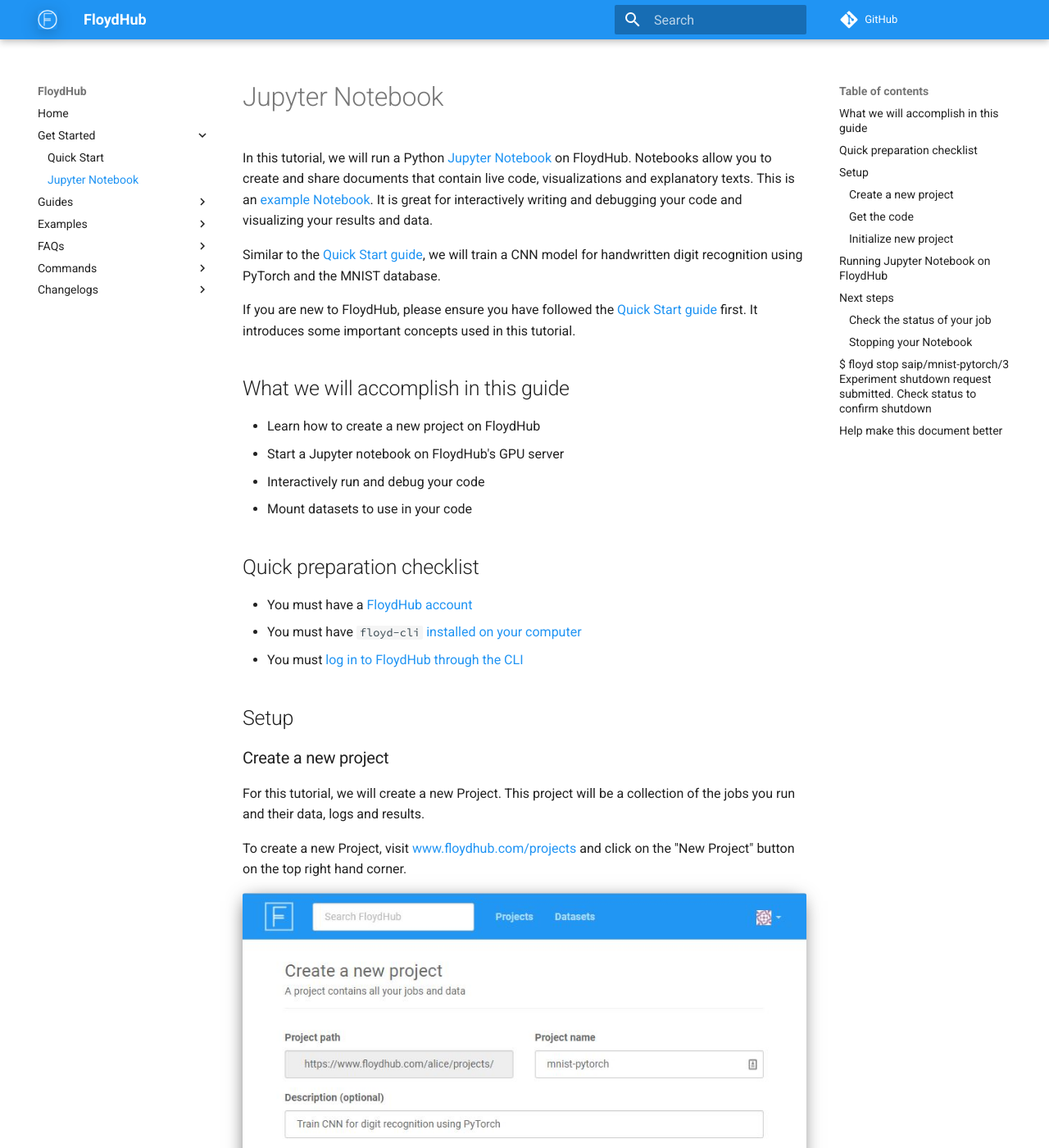
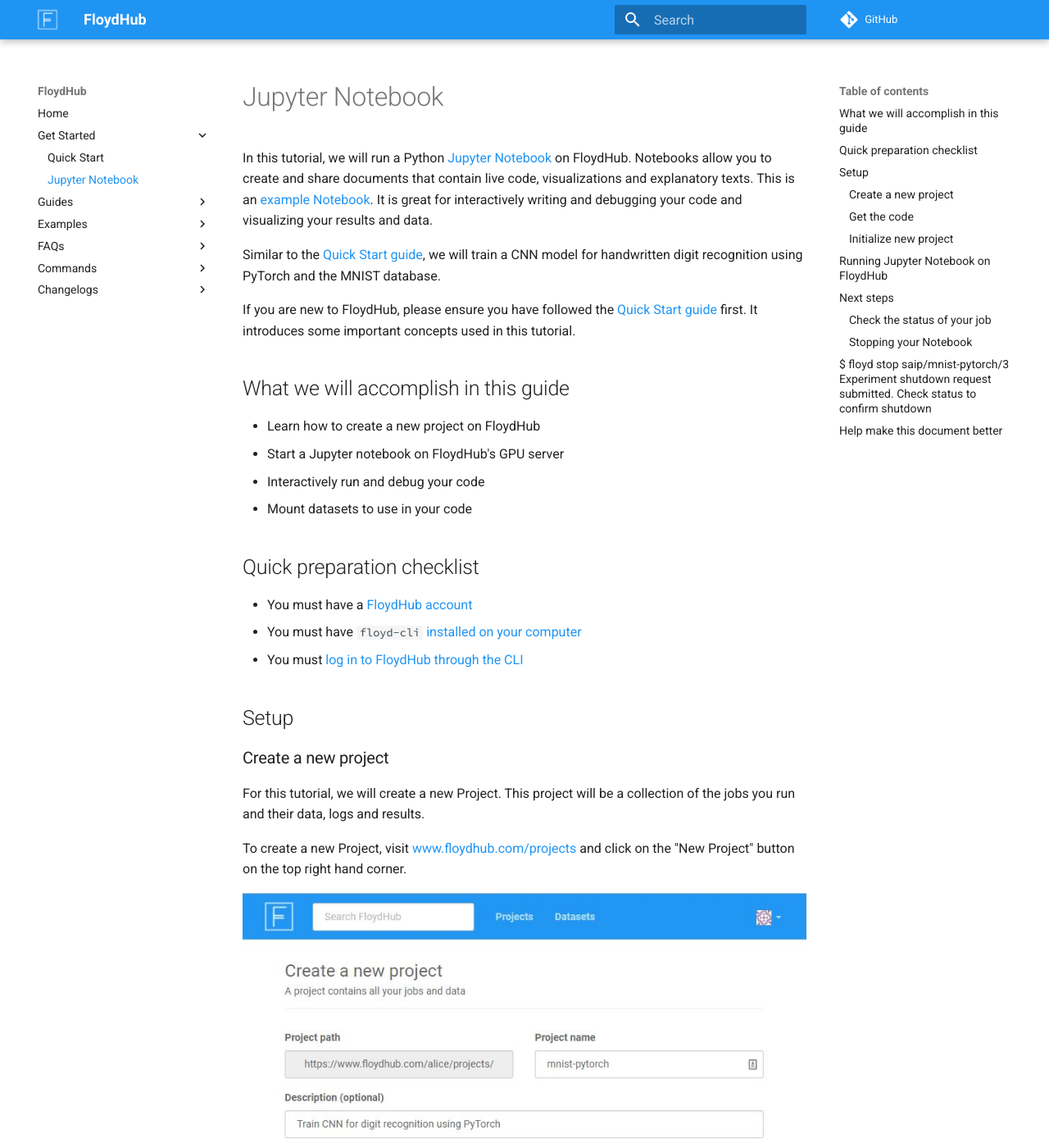
Before and after one commit to floydhub/floyd-docs, an MkDocs documentation site: the page built from docs/getstarted/quick_start_jupyter.md, in a window 1280 px wide and 1400 px high. Shown: the whole window at 82% size. Built offline with MkDocs 1.6.1 and Material for MkDocs 9.7.7, drawn with Linux system fonts in a browser that asks for light colours; comment, search, counter and statistics services are not loaded; old or Windows-style settings are respelled for this version of MkDocs.

Commit message:
change to square logo

```diff
--- a/docs/css/style.css
+++ b/docs/css/style.css
@@ -1,10 +1,5 @@
 input.md-search__input {
 	padding-left: 3em !important;
-}
-
-img {
-	box-shadow: -1px 4px 22px -6px rgba(0,0,0,0.75);
-	border-radius: 3px;
 }
 
 pre {
--- a/mkdocs.yml
+++ b/mkdocs.yml
@@ -59,7 +59,7 @@
     primary: 'blue'
     accent: 'blue'
     extra:
-  logo: 'img/f_white_small.png'
+  logo: 'img/f_white_rect_small.png'
   font:
     text: 'Roboto'
     code: 'Source Code Pro'
```
Also changed, not shown: docs/img/f_blue_rect_small.png (added), docs/img/f_white_rect_small.png (added).
